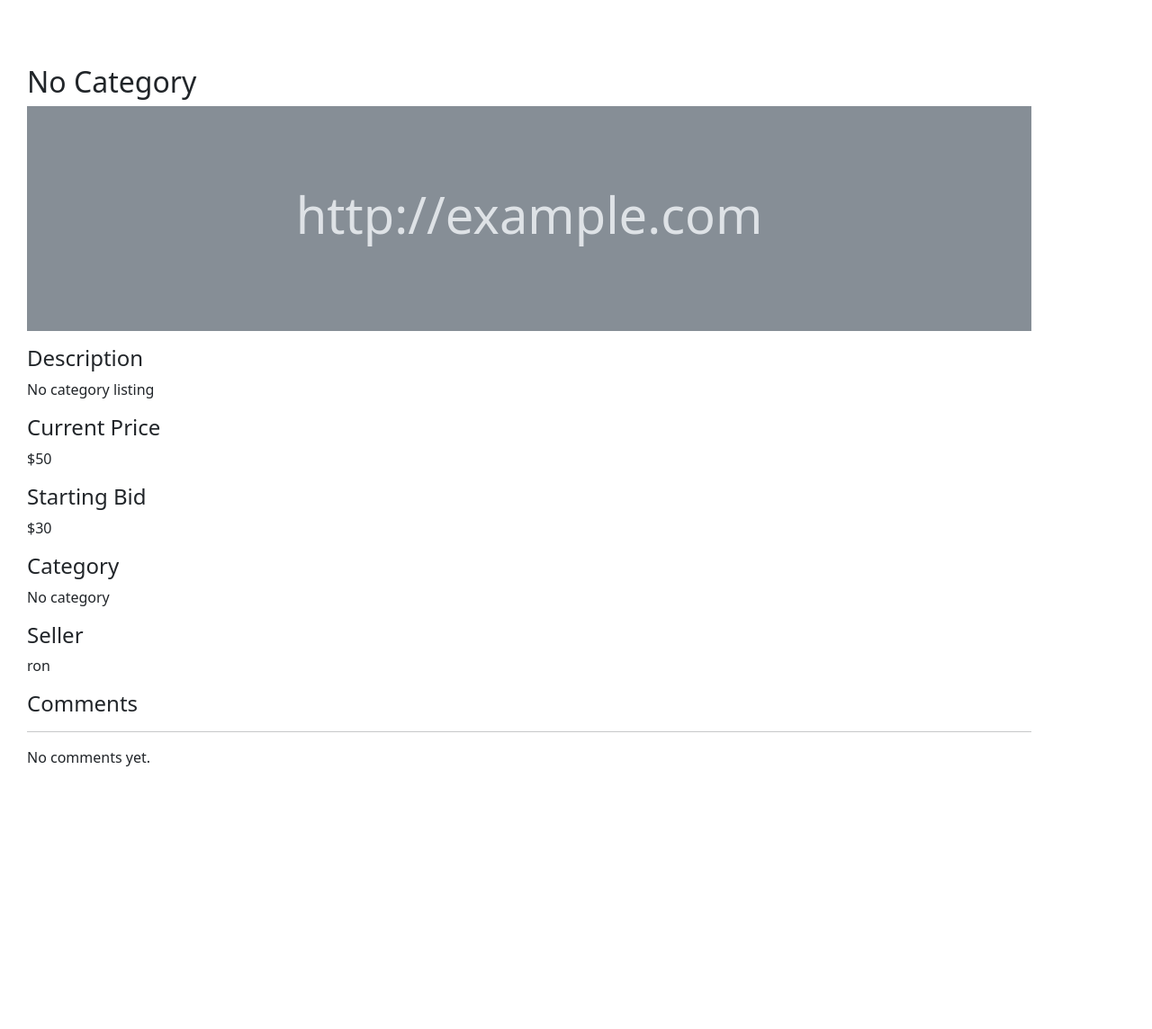
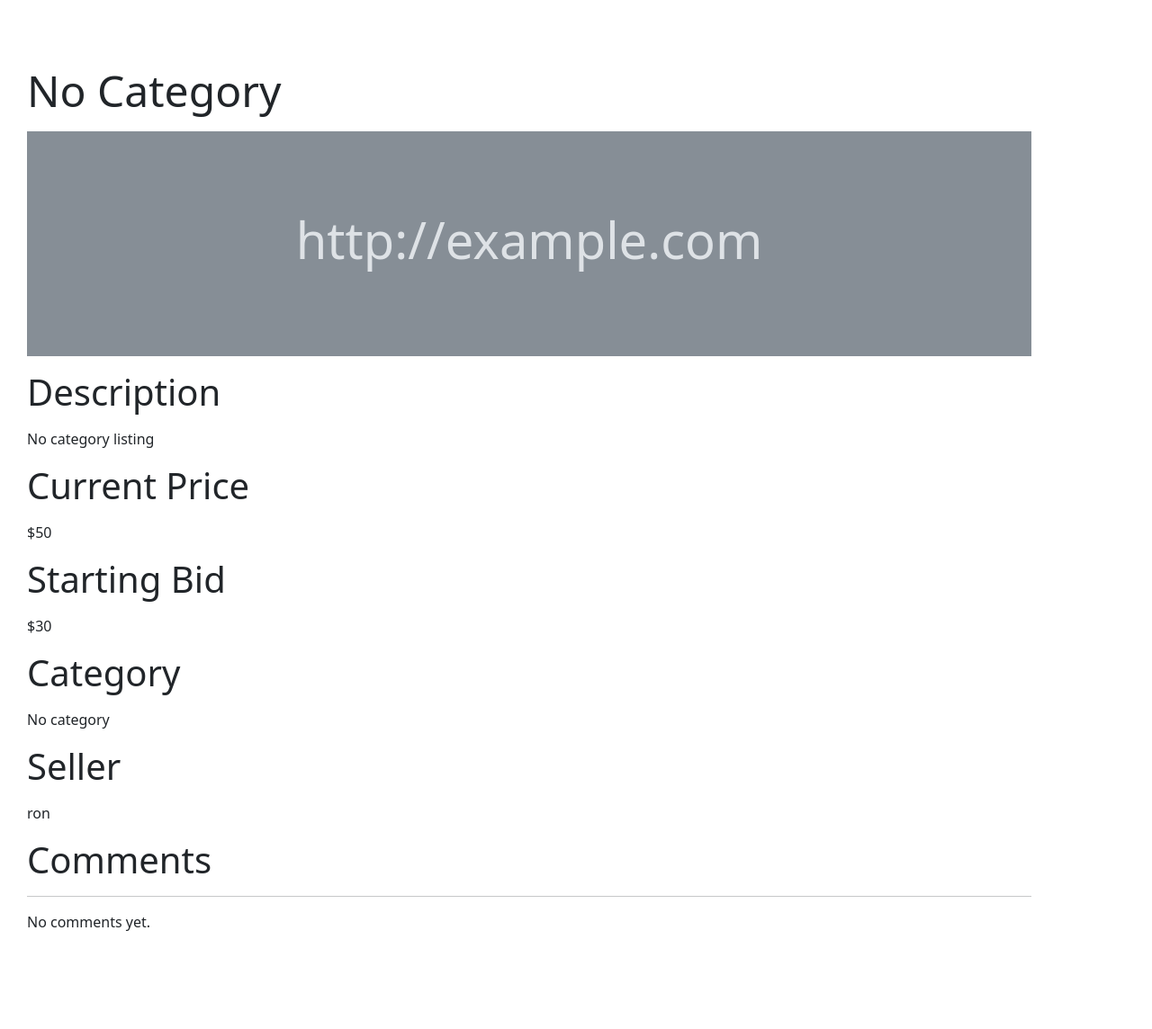
Before and after one commit to anerua/e-Commerce, a Django app: page /listing/3 in a window 1280 px wide. Shown: the part 56-1200 px from the top of the page at 90% size. Run offline with Django 3.2, Linux system fonts and the light colour scheme; data comes from the database, SQL or seed files in the repository; both versions use the stored data as it was after the commit; some libraries are stand-ins or nearby versions.

Commit message:
changed h tags to p tags with display class

```diff
--- a/auctions/templates/auctions/categories.html
+++ b/auctions/templates/auctions/categories.html
@@ -1,7 +1,7 @@
 {% extends "auctions/layout.html" %}
 
 {% block body %}
-    <h2>Categories</h2>
+    <p class="display-5">Categories</p>
 
     <ul>
         {% for category in categories %}
--- a/auctions/templates/auctions/category_listing.html
+++ b/auctions/templates/auctions/category_listing.html
@@ -1,7 +1,7 @@
 {% extends "auctions/layout.html" %}
 
 {% block body %}
-    <h2>{{ category }}</h2>
+    <p class="display-5">{{ category }}</p>
 
     <ul>
         {% for listing in avail_listings %}
--- a/auctions/templates/auctions/index.html
+++ b/auctions/templates/auctions/index.html
@@ -1,7 +1,7 @@
 {% extends "auctions/layout.html" %}
 
 {% block body %}
-    <h2>Active Listings</h2>
+    <p class="display-5">Active Listings</p>
 
     <div class="row  row-cols-1 row-cols-md-4 g-4">
         {% for listing in auction_listings %}
--- a/auctions/templates/auctions/listing.html
+++ b/auctions/templates/auctions/listing.html
@@ -1,7 +1,7 @@
 {% extends "auctions/layout.html" %}
 
 {% block body %}
-    <h2>{{ listing.title }}</h2>
+    <p class="display-5">{{ listing.title }}</p>
 
     <div class="bd-example">
         <svg class="bd-placeholder-img bd-placeholder-img-lg img-fluid" width="100%" height="250" xmlns="http://www.w3.org/2000/svg" role="img" aria-label="Placeholder: Responsive image" preserveAspectRatio="xMidYMid slice" focusable="false"><title>Placeholder</title><rect width="100%" height="100%" fill="#868e96"/><text x="50%" y="50%" fill="#dee2e6" dy=".3em">{{ listing.image }}</text></svg>
@@ -54,11 +54,11 @@
     {% endif %}
 
     <p>
-        <h4>Description</h4>
+        <p class="display-6">Description</p>
         {{ listing.description }}
     </p>
     <p>
-        <h4>Current Price</h4>
+        <p class="display-6">Current Price</p>
         ${{ listing.current_price.bid }}
     </p>
     {% if listing.active and user.is_authenticated %}
@@ -75,23 +75,23 @@
     {% endif %}
 
     <p>
-        <h4>Starting Bid</h4>
+        <p class="display-6">Starting Bid</p>
         ${{ listing.starting_bid }}
     </p>
 
     {% if listing.category %}
         <p>
-            <h4>Category</h4>
+            <p class="display-6">Category</p>
             {{ listing.category }}
         </p>
     {% endif %}
     <p>
-        <h4>Seller</h4>
+        <p class="display-6">Seller</p>
         {{ listing.seller }}
     </p>
 
     <div>
-        <h4>Comments</h4>
+        <p class="display-6">Comments</p>
         <hr>
         {% if user.is_authenticated %}
             <p>
--- a/auctions/templates/auctions/login.html
+++ b/auctions/templates/auctions/login.html
@@ -2,7 +2,7 @@
 
 {% block body %}
 
-    <h2>Login</h2>
+    <p class="display-5">Login</p>
 
     {% if message %}
         <div>{{ message }}</div>
--- a/auctions/templates/auctions/new_listing.html
+++ b/auctions/templates/auctions/new_listing.html
@@ -2,7 +2,7 @@
 
 {% block body %}
 
-    <h2>Create a Listing</h2>
+    <p class="display-5">Create Listing</p>
 
     <form action="{% url 'create_listing' %}" method="post">
         {% csrf_token %}
--- a/auctions/templates/auctions/register.html
+++ b/auctions/templates/auctions/register.html
@@ -2,7 +2,7 @@
 
 {% block body %}
 
-    <h2>Register</h2>
+    <p class="display-5">Register</p>
 
     {% if message %}
         <div>{{ message }}</div>
--- a/auctions/templates/auctions/watchlist.html
+++ b/auctions/templates/auctions/watchlist.html
@@ -1,7 +1,7 @@
 {% extends "auctions/layout.html" %}
 
 {% block body %}
-    <h2>Watchlist</h2>
+    <p class="display-5">Watchlist</p>
 
     <div class="row  row-cols-1 row-cols-md-4 g-4">
         {% for listing in avail_listings %}
```
Also changed, not shown: db.sqlite3.
